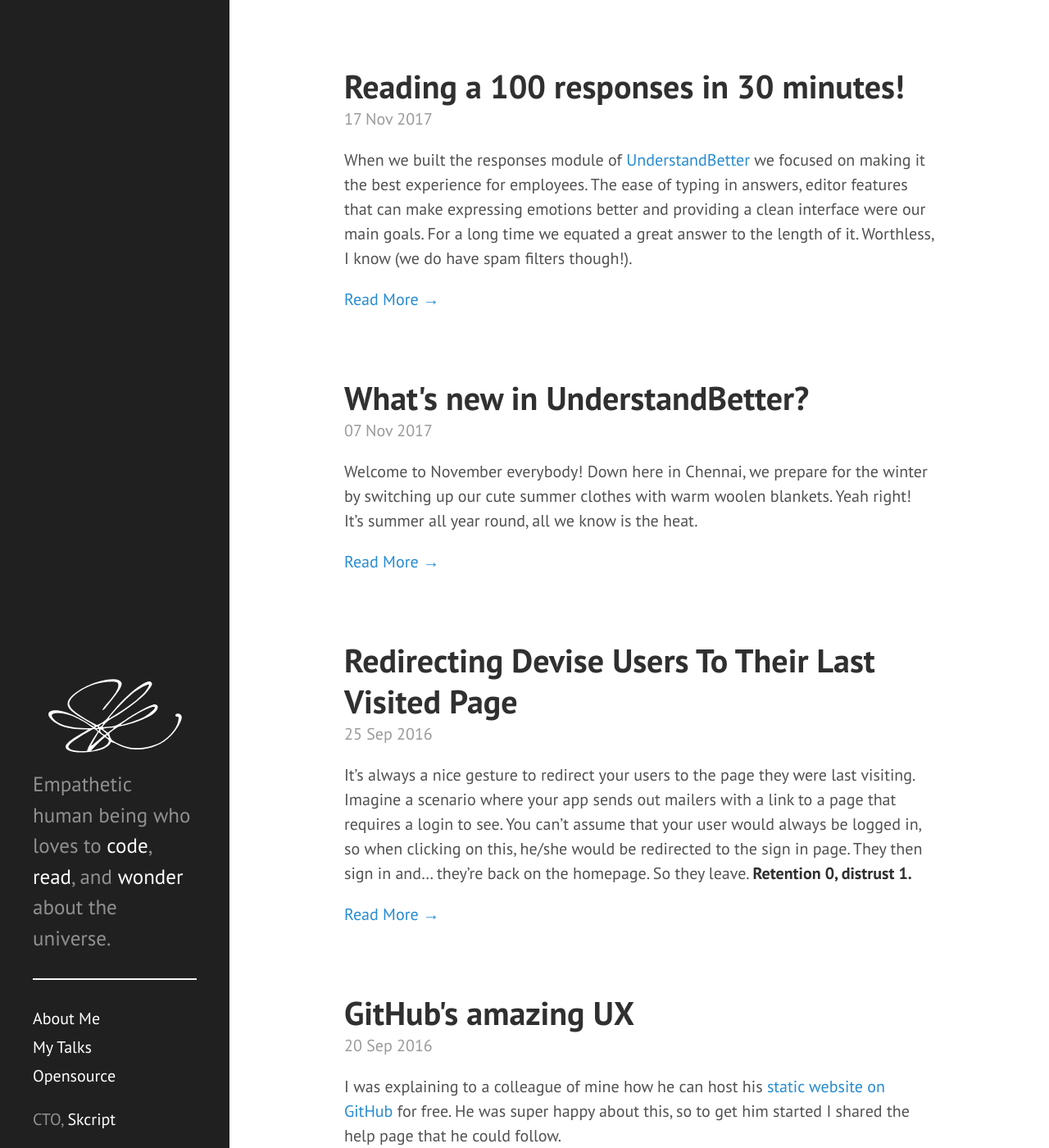
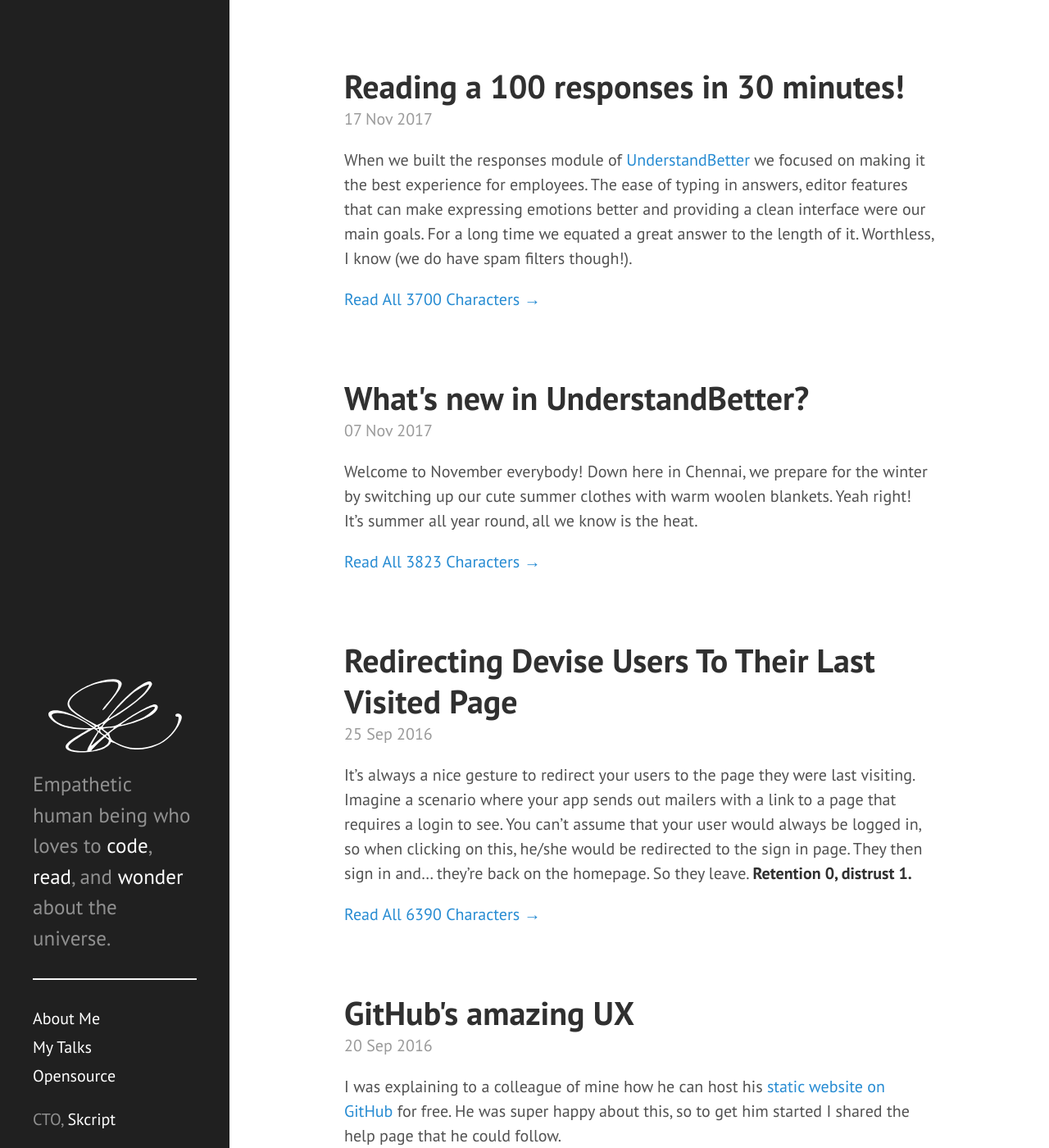
Before and after one commit to swaathi/swaathi.github.io, a Jekyll site: the page built from index.html, in a window 1280 px wide and 1400 px high. Shown: the whole window at 82% size. Built offline with Jekyll 4.4.1, drawn with Linux system fonts in a browser that asks for light colours; the list of posts is cut into pages by our own code; some of the changed text lies outside the part shown.

Commit message:
Character count 🎉

```diff
--- a/index.html
+++ b/index.html
@@ -13,9 +13,7 @@ title: Home
 
       <span class="post-date">{{ post.date | date_to_string }}</span>
       {{ post.content | split:'<!--break-->' | first }}
-      {% if post.content contains '<!--break-->' %}
-        <a href="{{ post.url }}">Read More → </a>
-      {% endif %}
+      <a href="{{ post.url }}">Read All {{ post.content | size }} Characters → </a>
     </div>
   {% endfor %}
 </div>
```
